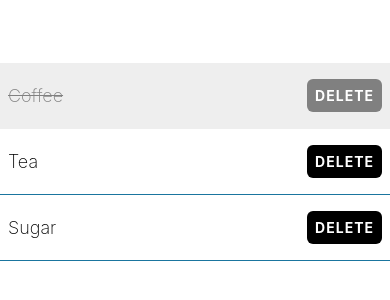
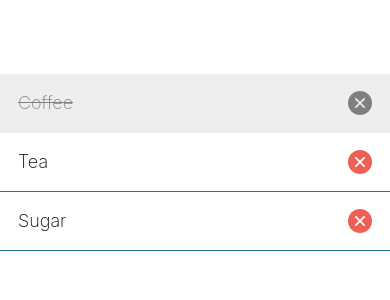
Before and after one commit to FedjaW/taskly, a React Native app: screen / in a window 390 px wide. Shown: the part 260-560 px from the top of the page. Built offline with nearby package versions, Linux system fonts and the light colour scheme.

Commit message:
icon button

```diff
--- a/components/ShoppingListItem.tsx
+++ b/components/ShoppingListItem.tsx
@@ -1,5 +1,7 @@
 import { Alert, StyleSheet, Text, TouchableOpacity, View } from "react-native";
 import { theme } from "../theme";
+
+import AntDesign from "@expo/vector-icons/AntDesign";
 
 type Props = {
   name: string;
@@ -40,15 +42,12 @@
       >
         {name}
       </Text>
-      <TouchableOpacity
-        style={[
-          styles.button,
-          isCompleted ? styles.completedButton : undefined,
-        ]}
-        onPress={handleDelete}
-        activeOpacity={0.8}
-      >
-        <Text style={styles.buttonText}>Delete</Text>
+      <TouchableOpacity onPress={handleDelete} activeOpacity={0.8}>
+        <AntDesign
+          name="closecircle"
+          size={24}
+          color={isCompleted ? theme.colorGrey : theme.colorRed}
+        />
       </TouchableOpacity>
     </View>
   );
@@ -58,7 +57,7 @@
   itemContainer: {
     borderBottomWidth: 1,
     borderBottomColor: theme.colorCerulean,
-    paddingHorizontal: 8,
+    paddingHorizontal: 18,
     paddingVertical: 16,
     flexDirection: "row",
     alignItems: "center",
@@ -68,24 +67,10 @@
     backgroundColor: theme.colorLightGrey,
     borderBottomColor: theme.colorLightGrey,
   },
-  completedButton: {
-    backgroundColor: theme.colorGrey,
-  },
   completedText: {
     textDecorationLine: "line-through",
     textDecorationColor: theme.colorGrey,
     color: theme.colorGrey,
   },
   itemText: { fontSize: 18, fontWeight: "200" },
-  button: {
-    backgroundColor: theme.colorBlack,
-    padding: 8,
-    borderRadius: 6,
-  },
-  buttonText: {
-    color: theme.colorWhite,
-    fontWeight: "bold",
-    textTransform: "uppercase",
-    letterSpacing: 1,
-  },
 });
--- a/package.json
+++ b/package.json
@@ -13,7 +13,8 @@
     "expo": "~52.0.37",
     "expo-status-bar": "~2.0.1",
     "react": "18.3.1",
-    "react-native": "0.76.7"
+    "react-native": "0.76.7",
+    "@expo/vector-icons": "^14.0.2"
   },
   "devDependencies": {
     "@babel/core": "^7.25.2",
--- a/theme.ts
+++ b/theme.ts
@@ -4,4 +4,5 @@
   colorBlack: "#000",
   colorGrey: "grey",
   colorLightGrey: "#eee",
+  colorRed: "#ee6055",
 };
```
Also changed, not shown: 1 other file (tests, documents, lock files or other folders).
